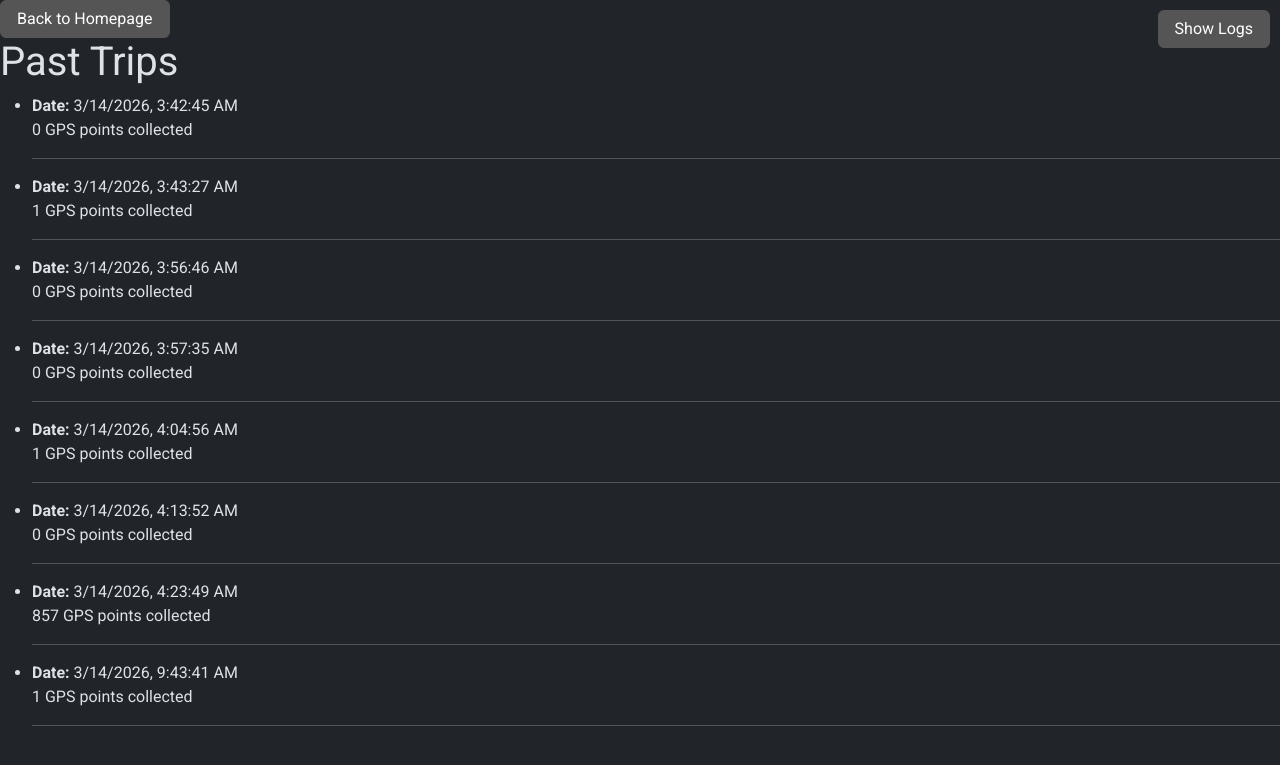
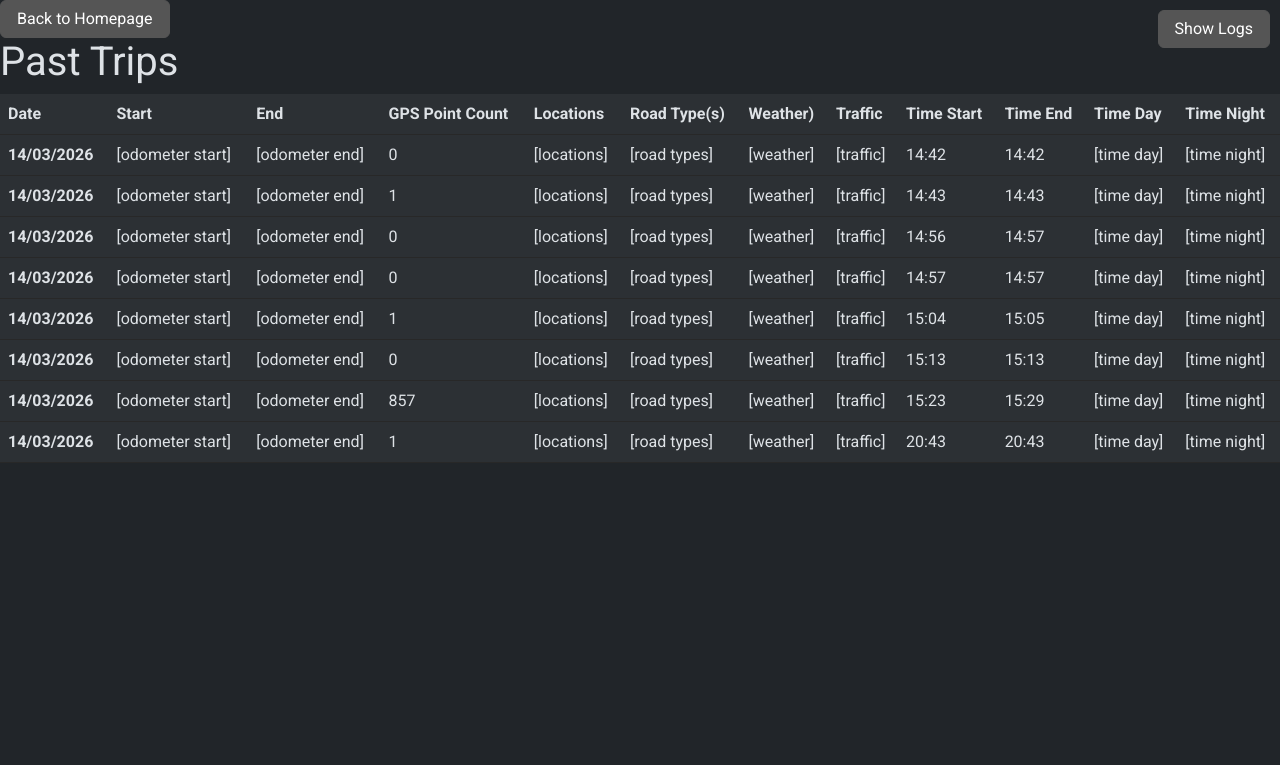
Before and after one commit to unseeyou/UniHack2026, a Flask app: page /log-book/ in a window 1280 px wide. Shown: the top 765 px of the page. Run offline with Flask 3, Linux system fonts and the light colour scheme; data comes from the database, SQL or seed files in the repository; some libraries are stand-ins or nearby versions.

Commit message:
feat: overview table with placeholders
Signed-off-by: unseeyou <unseeyoubestmod@gmail.com>

```diff
--- a/site/static/js/log_book/testing_logbook.js
+++ b/site/static/js/log_book/testing_logbook.js
@@ -18,16 +18,42 @@ function get_all_trips() {
         }
 
         trips.forEach(trip => {
-            const li = document.createElement("li");
+            const li = document.createElement("tr");
 
             // Format the date nicely
-            const startDate = new Date(trip.start).toLocaleString();
+            const startDate = new Date(trip.start);
+            const formattedDate = new Intl.DateTimeFormat('en-GB', {
+                day: '2-digit',
+                month: '2-digit',
+                year: 'numeric',
+                timeZone: 'Australia/Sydney'
+            }).format(startDate);
+            const startTime = startDate.toLocaleTimeString('en-GB', {
+                hour: '2-digit',
+                minute: '2-digit',
+                timeZone: 'Australia/Sydney'
+            });
+            const endDate = new Date(trip.end);
+            const endTime = endDate.toLocaleTimeString('en-GB', {
+                hour: '2-digit',
+                minute: '2-digit',
+                timeZone: 'Australia/Sydney'
+            });
             const pointCount = trip.points ? trip.points.length : 0;
 
             li.innerHTML = `
-                <strong>Date:</strong> ${startDate} <br>
-                <span>${pointCount} GPS points collected</span>
-                <hr>
+                <th>${formattedDate}</th>
+                <td>[odometer start]</td>
+                <td>[odometer end]</td>
+                <td>${pointCount}</td>
+                <td>[locations]</td>
+                <td>[road types]</td>
+                <td>[weather]</td>
+                <td>[traffic]</td>
+                <td>${startTime}</td>
+                <td>${endTime}</td>
+                <td>[time day]</td>
+                <td>[time night]</td>
             `;
 
             listElement.appendChild(li);
--- a/site/templates/log_book/index.html
+++ b/site/templates/log_book/index.html
@@ -7,7 +7,25 @@
 <a href="/" class="btn btn-secondary">Back to Homepage</a>
 
 <h3>Past Trips</h3>
-<ul id="trips-list"></ul>
+<table class="table">
+    <thead>
+        <tr>
+            <th scope="col">Date</th>
+            <th scope="col">Start</th>
+            <th scope="col">End</th>
+            <th scope="col">GPS Point Count</th>
+            <th scope="col">Locations</th>
+            <th scope="col">Road Type(s)</th>
+            <th scope="col">Weather)</th>
+            <th scope="col">Traffic</th>
+            <th scope="col">Time Start</th>
+            <th scope="col">Time End</th>
+            <th scope="col">Time Day</th>
+            <th scope="col">Time Night</th>
+        </tr>
+    </thead>
+    <tbody id="trips-list"></tbody>
+</table>
 
 <script src="/static/js/log_book/testing_logbook.js" type="module"></script>
 {% endblock %}
```
